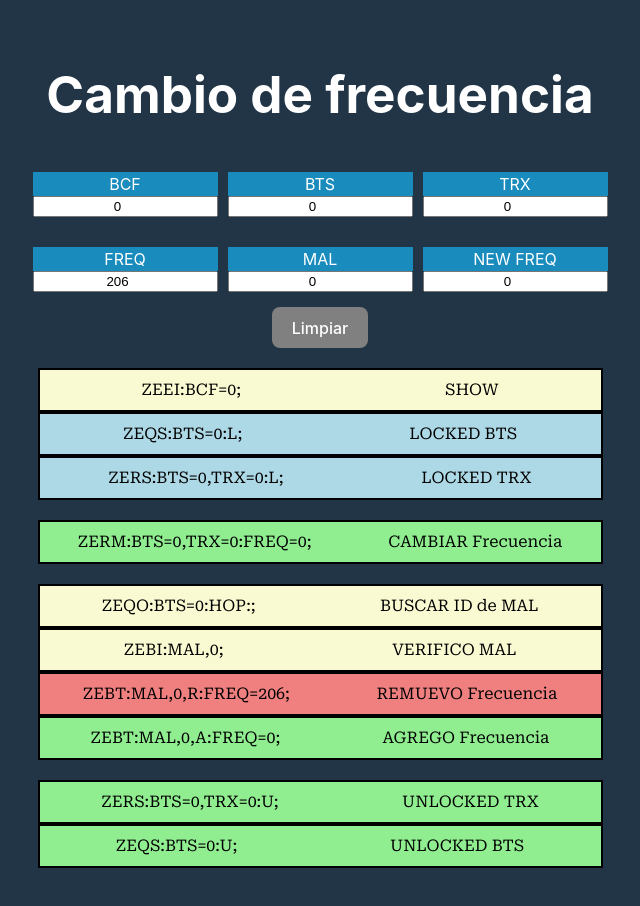
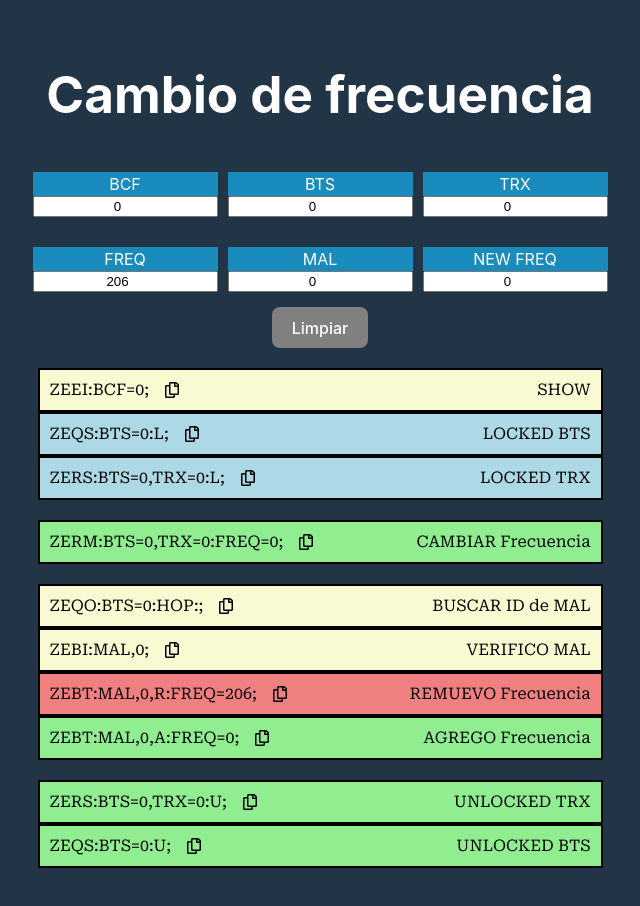
Before and after one commit to sami1793/cambio-frecuencia, a React (Vite) app: page / in a window 1280 px wide. Shown: the top 906 px of the page, without its empty margins (320-960 px from the left). Built offline with nearby package versions, Linux system fonts and the light colour scheme.

Commit message:
Se agrega boton de copiado de comando

```diff
--- a/package.json
+++ b/package.json
@@ -10,7 +10,8 @@
   },
   "dependencies": {
     "react": "^18.2.0",
-    "react-dom": "^18.2.0"
+    "react-dom": "^18.2.0",
+    "react-icons": "^4.8.0"
   },
   "devDependencies": {
     "@types/react": "^18.0.27",
--- a/src/components/comand/Comand.css
+++ b/src/components/comand/Comand.css
@@ -12,10 +12,25 @@
 }
 .comandContainer{
     display: flex;
-    justify-content:space-around;
+    justify-content:space-between;
     align-items: center;
     color: black;
     height: 40px;
     border: 2px solid;
     font-family: 'Roboto Serif', serif;
+    padding: 0 10px;
+    /* flex-grow: 1; */
 }
+
+.comandSelect{
+    display: flex;
+    align-items: center;
+    gap: 15px;
+    /* background-color: gainsboro; */
+    /* flex-grow: 2; */
+}
+
+.copy{
+    background-color: rgb(9, 170, 245);
+    color: white;
+}
--- a/src/components/comand/Comand.jsx
+++ b/src/components/comand/Comand.jsx
@@ -1,9 +1,24 @@
 import './Comand.css'
-export const Comand = ({color, comand, task}) => {
+
+import { FaRegCopy } from 'react-icons/fa'
+import { useState } from 'react'
+
+export const Comand = ({ color, comand, task }) => {
+  const [showCopy, setShowCopy] = useState(false);
+
+  const copyComand = () => {
+    navigator.clipboard.writeText(comand);
+    setShowCopy(true);
+    setTimeout(()=>setShowCopy(false),2000)
+  }
   return (
     <div className={`comandContainer ${color}`}>
+      <div className='comandSelect'>
         <p>{comand}</p>
-        <p>{task}</p>
+        <FaRegCopy onClick={copyComand} />
+        {showCopy&&<p className='copy'>Copiado</p>}
+      </div>
+      <p>{task}</p>
     </div>
   )
 }
```
Also changed, not shown: 1 other file (tests, documents, lock files or other folders).
